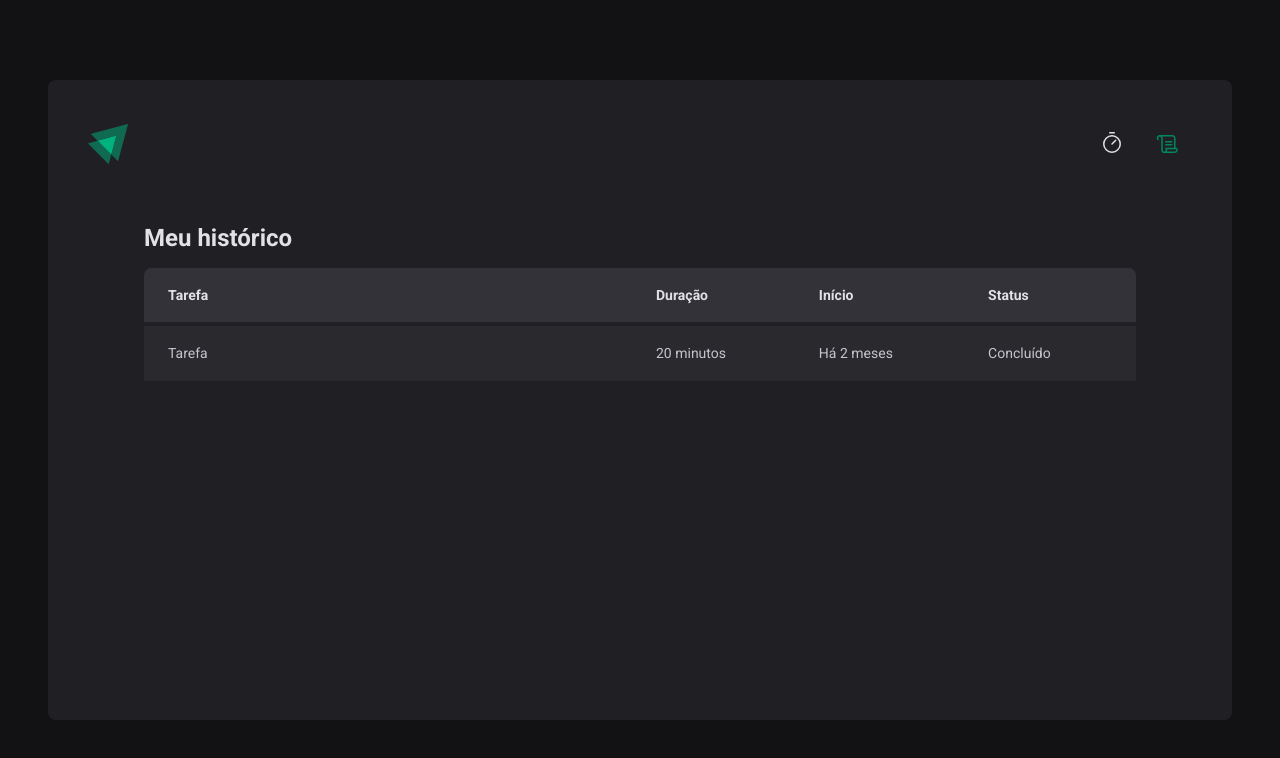
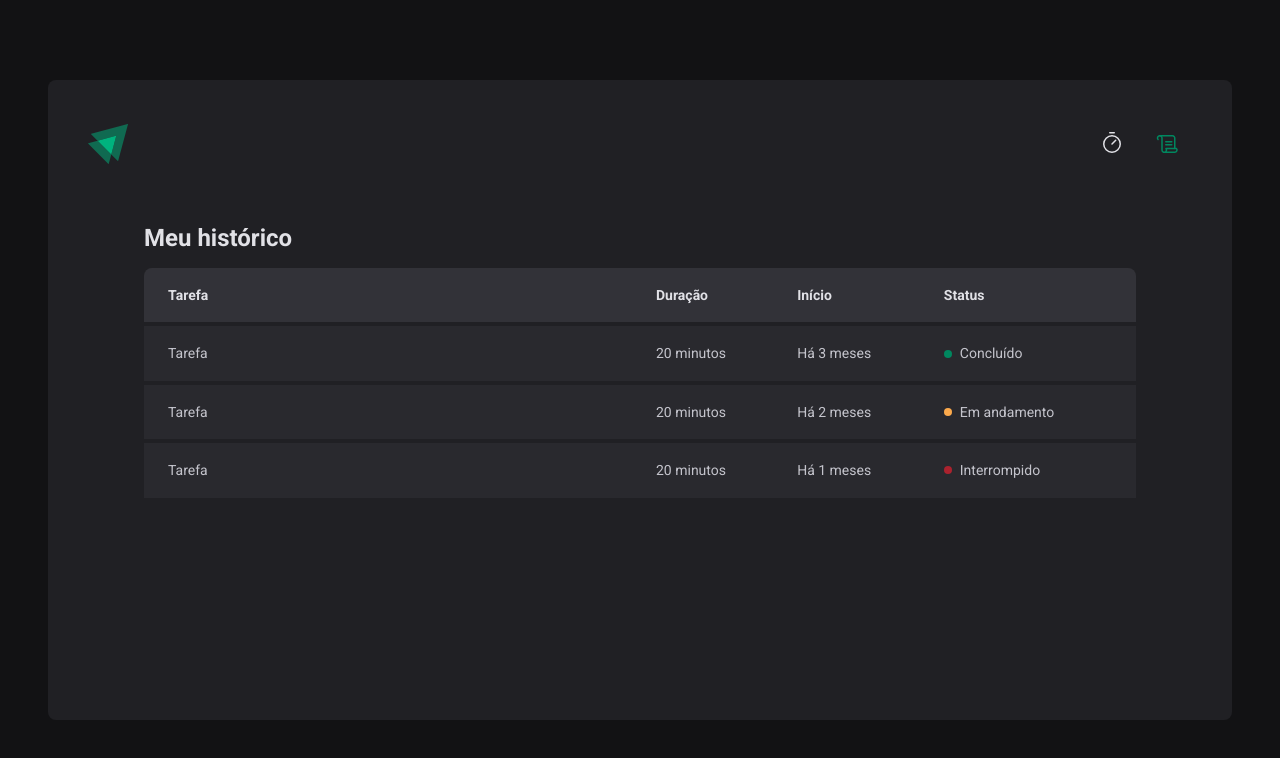
Before and after one commit to gustavobtflores/pomodoro-rocket, a React (Vite) app: page /history in a window 1280 px wide. Shown: the top 758 px of the page. Built offline with nearby package versions, Linux system fonts and the light colour scheme.

Commit message:
[styled] status component

```diff
--- a/src/pages/History/index.tsx
+++ b/src/pages/History/index.tsx
@@ -1,4 +1,4 @@
-import { HistoryContainer, HistoryList } from './styles'
+import { HistoryContainer, HistoryList, Status } from './styles'
 
 export function History() {
   return (
@@ -19,8 +19,26 @@ export function History() {
             <tr>
               <td>Tarefa</td>
               <td>20 minutos</td>
+              <td>Há 3 meses</td>
+              <td>
+                <Status taskState="completed">Concluído</Status>
+              </td>
+            </tr>
+            <tr>
+              <td>Tarefa</td>
+              <td>20 minutos</td>
               <td>Há 2 meses</td>
-              <td>Concluído</td>
+              <td>
+                <Status taskState="ongoing">Em andamento</Status>
+              </td>
+            </tr>
+            <tr>
+              <td>Tarefa</td>
+              <td>20 minutos</td>
+              <td>Há 1 meses</td>
+              <td>
+                <Status taskState="canceled">Interrompido</Status>
+              </td>
             </tr>
           </tbody>
         </table>
--- a/src/pages/History/styles.ts
+++ b/src/pages/History/styles.ts
@@ -60,3 +60,27 @@ export const HistoryList = styled.div`
     }
   }
 `
+
+const STATUS_COLORS = {
+  ongoing: 'yellow-500',
+  completed: 'green-500',
+  canceled: 'red-500',
+} as const
+
+interface StatusProps {
+  taskState: keyof typeof STATUS_COLORS
+}
+
+export const Status = styled.span<StatusProps>`
+  display: flex;
+  align-items: center;
+  gap: 0.5rem;
+
+  &::before {
+    content: '';
+    width: 0.5rem;
+    height: 0.5rem;
+    border-radius: 100%;
+    background-color: ${(props) => props.theme[STATUS_COLORS[props.taskState]]};
+  }
+`
```
